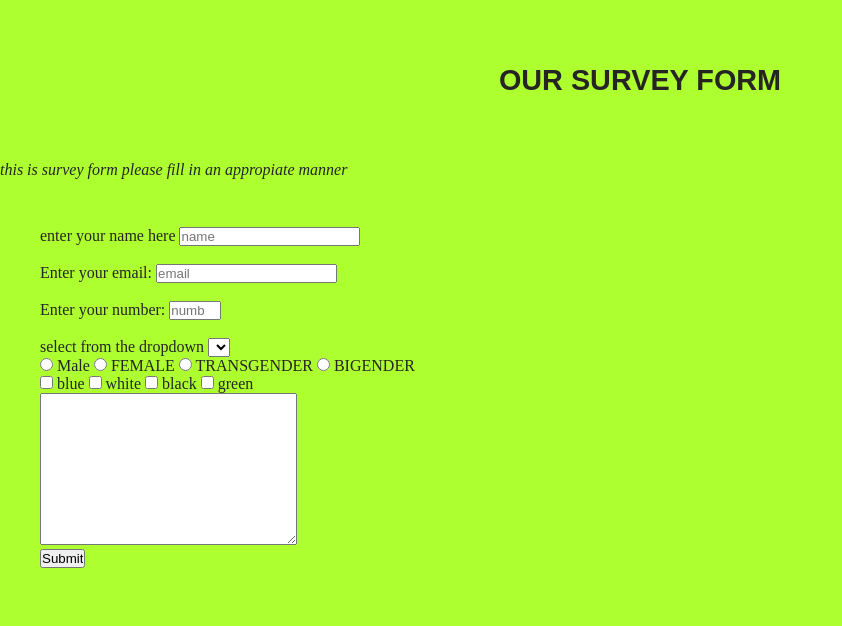
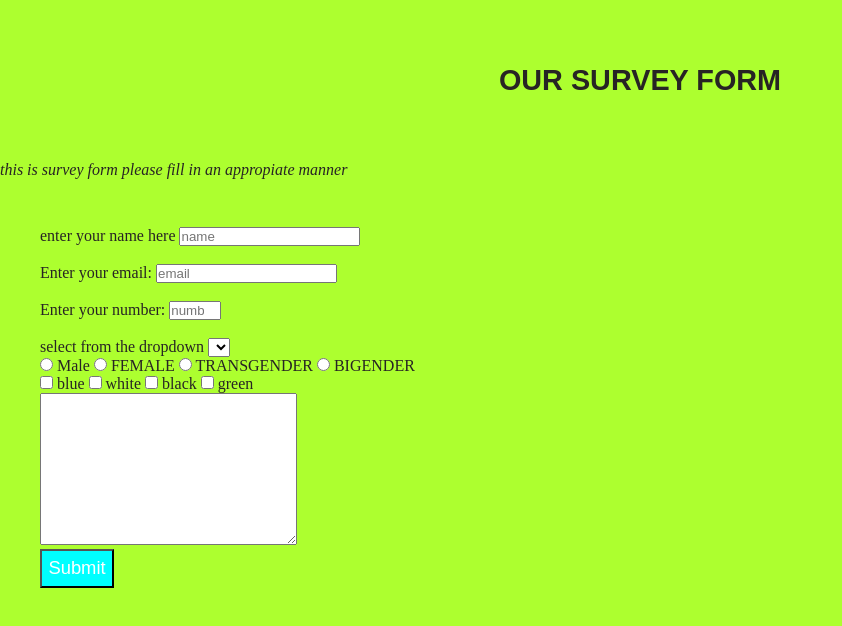
Before and after one commit to Abass-rashid/yasin-abass-project, a plain HTML site: page index.html in a window 1280 px wide. Shown: the whole page, without its empty margins (0-842 px from the left). Drawn offline with Linux system fonts and the light colour scheme.

Commit message:
button styled

```diff
--- a/css/style.css
+++ b/css/style.css
@@ -20,3 +20,10 @@ body {
     padding: 3rem 2.5rem;
     border-radius: 7px;
 }
+#submit {
+    background-color: aqua;
+    color: white;
+    padding: 0.4rem;
+    cursor: pointer;
+    font-size: 1.15rem;
+}
```
